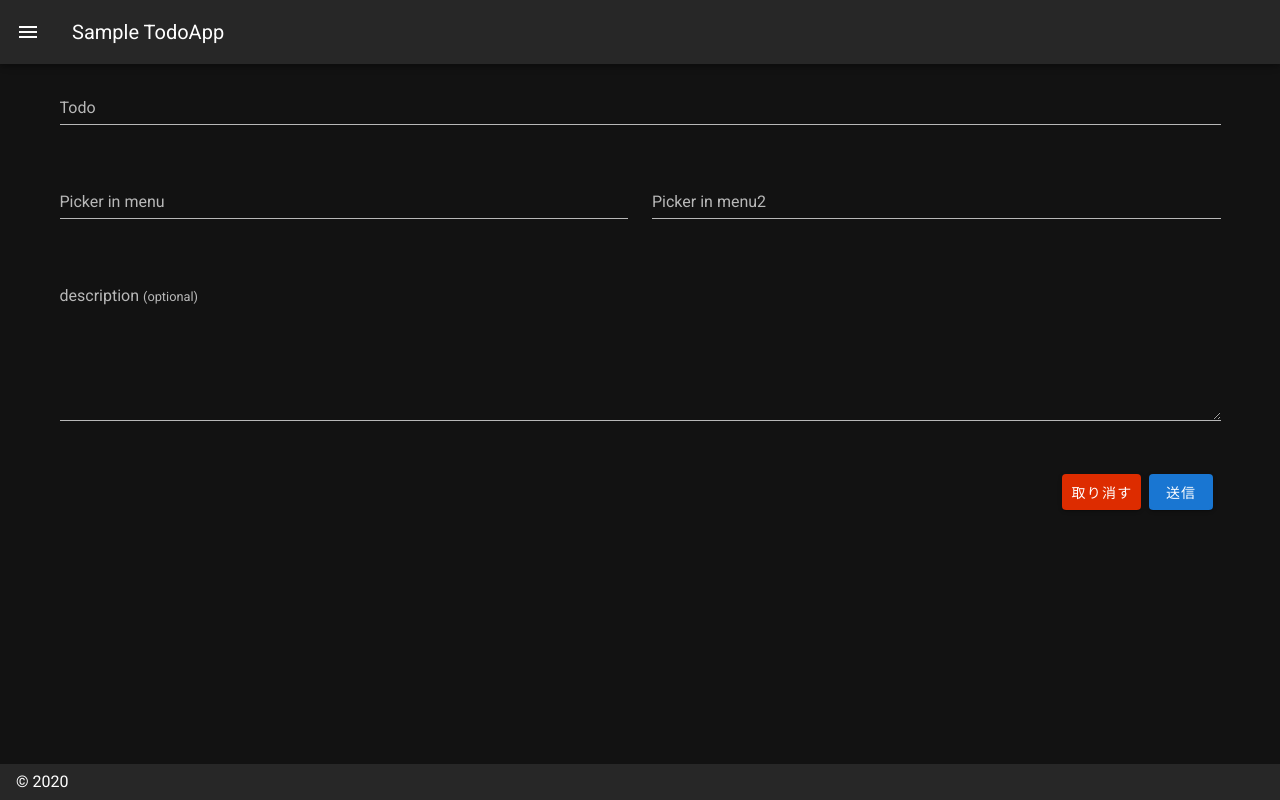
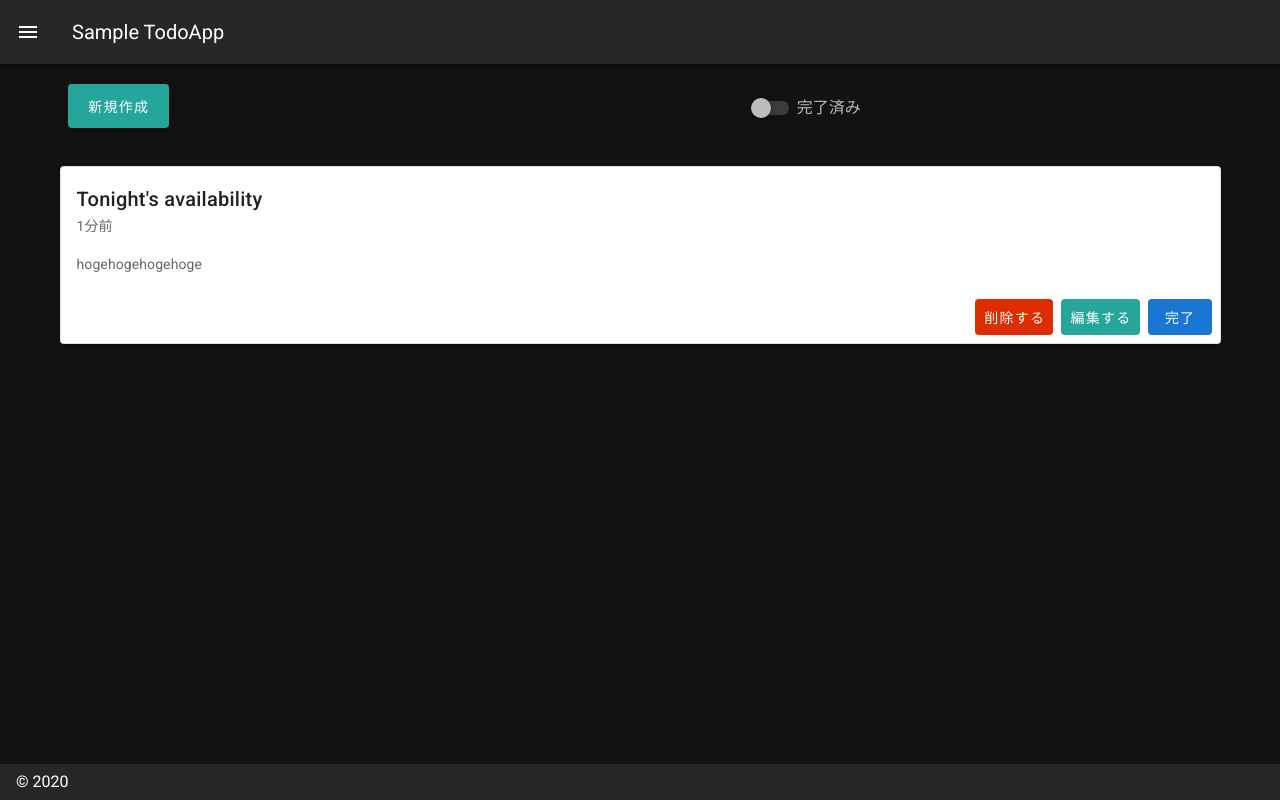
Before and after one commit to fujisawaryohei/rails-nuxt-calendar-app, a Nuxt app in the folder frontend/: page / in a window 1280 px wide. Built offline with nearby package versions, Linux system fonts and the light colour scheme.

Commit message:
簡易的に画面遷移を実践

```diff
--- a/frontend/components/TodoTop.vue
+++ b/frontend/components/TodoTop.vue
@@ -1,7 +1,9 @@
 <template>
   <v-row>
     <v-col cols="7">
-      <v-btn class="ma-2" color="info" large> 新規作成 </v-btn>
+      <v-btn class="ma-2" color="info" large @click="$router.push('/todo')">
+        新規作成
+      </v-btn>
     </v-col>
     <v-col cols="5">
       <v-switch label="完了済み"></v-switch>
--- a/frontend/layouts/default.vue
+++ b/frontend/layouts/default.vue
@@ -3,7 +3,11 @@
     <side-nav-menu :drawer="drawer" :items="loggedInItems" />
     <v-app-bar fixed app>
       <v-app-bar-nav-icon @click.stop="drawer = !drawer" />
-      <v-toolbar-title v-text="title" />
+      <v-toolbar-title
+        style="cursor: pointer"
+        @click="$router.push('/')"
+        v-text="title"
+      />
     </v-app-bar>
     <v-main>
       <v-container>
@@ -31,12 +35,12 @@ export default {
         {
           icon: 'mdi-apps',
           title: 'Todo一覧',
-          to: '/todo',
+          to: '/',
         },
         {
           icon: 'mdi-apps',
           title: 'Todoを追加する',
-          to: '/',
+          to: '/todo',
         },
       ],
     }
--- a/frontend/pages/index.vue
+++ b/frontend/pages/index.vue
@@ -1,11 +1,16 @@
 <template>
-  <todo />
+  <div>
+    <todo-top />
+    <todo-card />
+  </div>
 </template>
 <script>
-import Todo from '../components/Todo'
+import TodoTop from '../components/TodoTop'
+import TodoCard from '../components/TodoCard'
 export default {
   components: {
-    todo: Todo,
+    'todo-top': TodoTop,
+    'todo-card': TodoCard,
   },
 }
 </script>
--- a/frontend/pages/todo.vue
+++ b/frontend/pages/todo.vue
@@ -1,16 +1,11 @@
 <template>
-  <div>
-    <todo-top />
-    <todo-card />
-  </div>
+  <todo />
 </template>
 <script>
-import TodoTop from '../components/TodoTop'
-import TodoCard from '../components/TodoCard'
+import Todo from '../components/Todo'
 export default {
   components: {
-    'todo-top': TodoTop,
-    'todo-card': TodoCard,
+    todo: Todo,
   },
 }
 </script>
```
